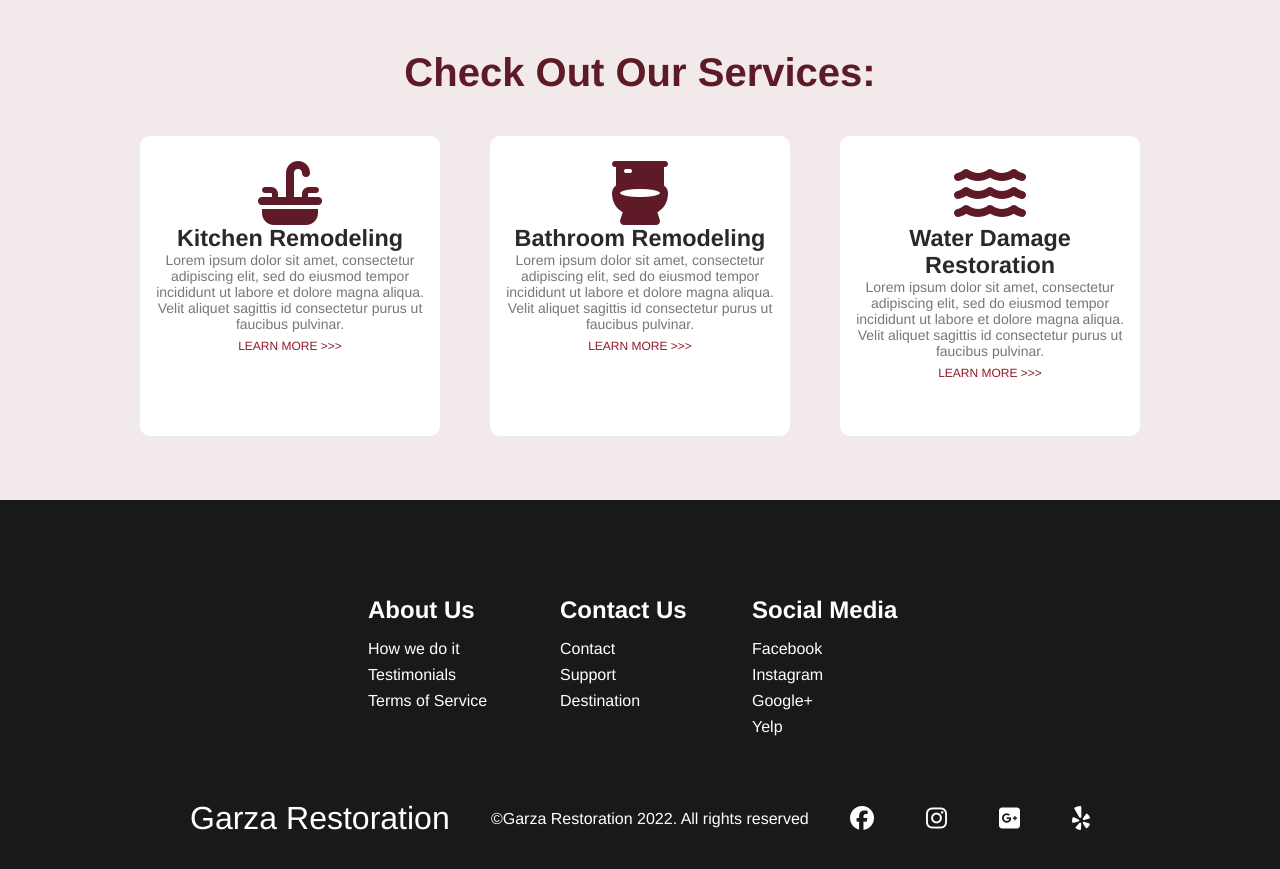
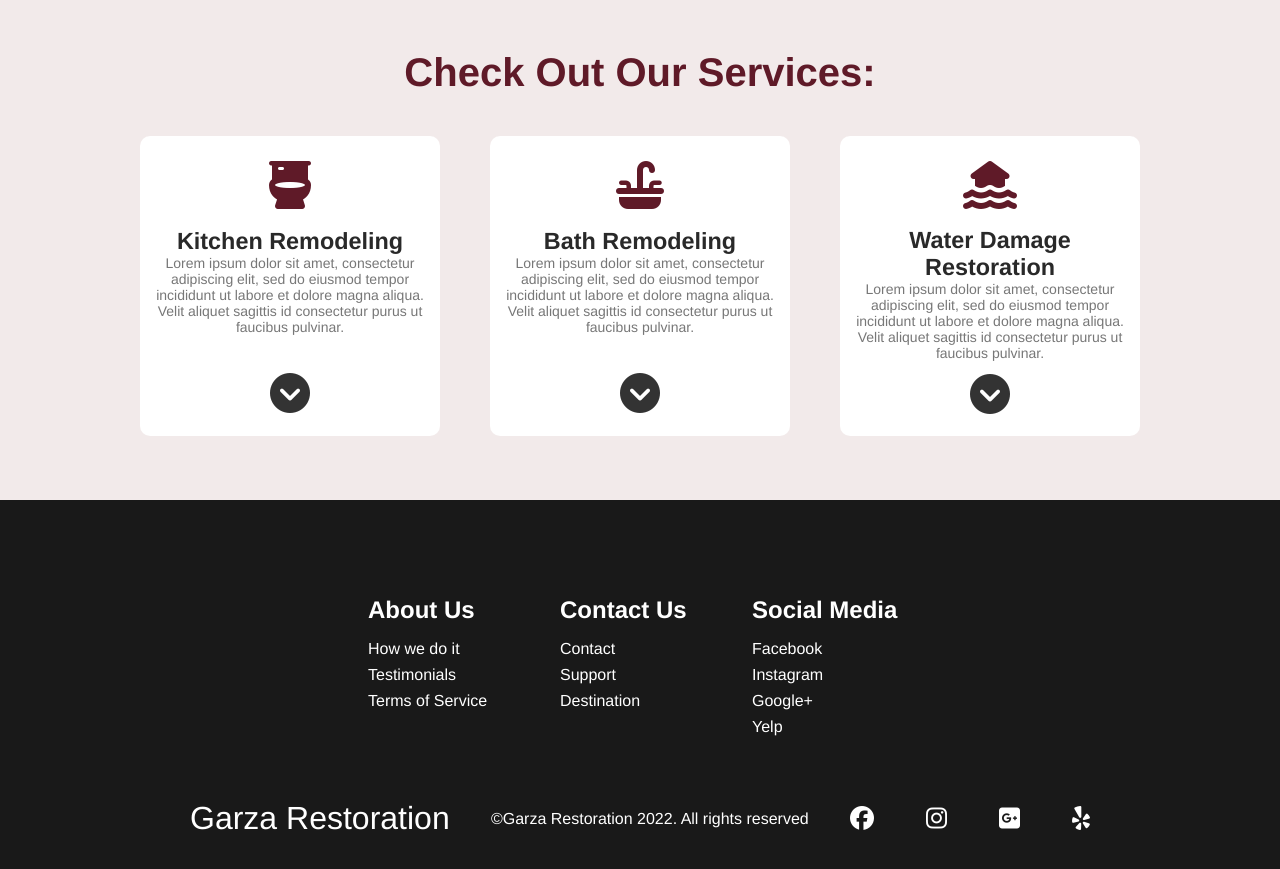
Before and after one commit to bryvl/garza-restoration, a Vue app: page / in a window 1280 px wide. Shown: the part 1400-2269 px from the top of the page. Built offline with nearby package versions, Linux system fonts and the light colour scheme.

Commit message:
made ServiceCard a reusable/scalable component as well as the ServiceIcon. Updated Vetur because it caused bugs with entire page being typo. Added buttons to service cards for later expanded content and commented for next steps.

```diff
--- a/src/App.vue
+++ b/src/App.vue
@@ -4,7 +4,7 @@
       <NavBar></NavBar>
       <HeroSection/>
       <AboutSection/>
-      <ServiceSection/>
+      <ServiceSection />
       <!-- ReviewSection -->
       <!-- Maybe Google Maps Location -->
       <FooterSection/>
@@ -18,6 +18,7 @@ import NavBar from './components/Navbar.vue'
 import HeroSection from './components/BodyContent/HeroSection.vue'
 import AboutSection from './components/BodyContent/AboutSection'
 import ServiceSection from './components/BodyContent/ServiceSection'
+// import ServiceCard from './components/BodyContent/ServiceSectionComponents/ServiceCard';
 import FooterSection from './components/Footer'
 
 export default {
@@ -27,6 +28,7 @@ export default {
     HeroSection,
     AboutSection,
     ServiceSection,
+    // ServiceCard,
     FooterSection
   }
 }
--- a/src/components/BodyContent/ServiceSection.vue
+++ b/src/components/BodyContent/ServiceSection.vue
@@ -4,45 +4,49 @@
             <h1>Check Out Our Services:</h1>
         </div>
         <div class="serviceSectionCardContainer">
-            <div class="serviceCard kitchenCard">
-                <div class="cardIconHeading">
-                    <i class="fa-solid fa-sink"></i>
-                </div>
-                <h3>Kitchen Remodeling</h3>
-                <p>
-                    Lorem ipsum dolor sit amet, consectetur adipiscing elit, sed do eiusmod tempor incididunt ut labore
-                    et dolore magna aliqua. Velit aliquet sagittis id consectetur purus ut faucibus pulvinar.
-                </p>
-                <a href="#">LEARN MORE >>></a>
-            </div>
-            <div class="serviceCard bathCard">
-                <div class="cardIconHeading">
-                    <i class="fa-solid fa-toilet"></i>
-                </div>
-                <h3>Bathroom Remodeling</h3>
-                <p>
-                    Lorem ipsum dolor sit amet, consectetur adipiscing elit, sed do eiusmod tempor incididunt ut labore
-                    et dolore magna aliqua. Velit aliquet sagittis id consectetur purus ut faucibus pulvinar.
-                </p>
-                <a href="#">LEARN MORE >>></a>
-            </div>
-            <div class="serviceCard waterRestorationCard">
-                <div class="cardIconHeading">
-                    <i class="fa-solid fa-water"></i>
-                </div>
-                <h3>Water Damage Restoration</h3>
-                <p>
-                    Lorem ipsum dolor sit amet, consectetur adipiscing elit, sed do eiusmod tempor incididunt ut labore
-                    et dolore magna aliqua. Velit aliquet sagittis id consectetur purus ut faucibus pulvinar.
-                </p>
-                <a href="#">LEARN MORE >>></a>
-            </div>
+            <ServiceCard
+                v-for="card in cards"
+                :key=card.id
+                :serviceTypeTitle="card.title"
+                :serviceDescription="card.description"
+                :serviceTypeIcon="card.iconClasses"
+            />
+            <!-- Add v-if <div> to serviceSectionCardContainer for expanded content-->
         </div>
     </div>
 </template>
 <script>
+import ServiceCard from './ServiceSectionComponents/ServiceCard';
+
 export default {
-    name: 'ServiceSection'
+    name: 'ServiceSection',
+    components: {
+        ServiceCard
+     },
+    data () {
+        return {
+            cards: [
+                {
+                    id: 1,
+                    title: "Kitchen Remodeling",
+                    description: "Lorem ipsum dolor sit amet, consectetur adipiscing elit, sed do eiusmod tempor incididunt ut labore et dolore magna aliqua. Velit aliquet sagittis id consectetur purus ut faucibus pulvinar.",
+                    iconClasses: "fa-solid fa-toilet"
+                },
+                {
+                    id: 2,
+                    title: "Bath Remodeling",
+                    description: "Lorem ipsum dolor sit amet, consectetur adipiscing elit, sed do eiusmod tempor incididunt ut labore et dolore magna aliqua. Velit aliquet sagittis id consectetur purus ut faucibus pulvinar.",
+                    iconClasses: "fa-solid fa-sink"
+                },
+                {
+                    id: 3,
+                    title: "Water Damage Restoration",
+                    description: "Lorem ipsum dolor sit amet, consectetur adipiscing elit, sed do eiusmod tempor incididunt ut labore et dolore magna aliqua. Velit aliquet sagittis id consectetur purus ut faucibus pulvinar.",
+                    iconClasses: "fa-solid fa-house-flood-water"
+                }
+            ]
+        }
+    }
 }
 </script>
 <style scoped>
@@ -52,38 +56,14 @@ export default {
         padding: 50px;
         background-color: #f2eaea;
         font-size: 1.25rem;
-}
-.serviceSectionHeader {
-    color: #5f1a28;
-}
+    }
+    .serviceSectionHeader {
+        color: #5f1a28;
+    }
     .serviceSectionCardContainer {
         width: 100%;
-        /* display: grid;
-        grid-template-columns: 1fr 1fr 1fr; */
         display: flex;
         justify-content: center;
         align-items: center;
     }
-    .serviceCard {
-        width: 300px;
-        height: 300px;
-        background-color: #fff;
-        border-radius: 10px;
-        padding: 25px 10px 10px 10px;
-        margin: 0 25px;
-        color: #292929;
-    }
-    .serviceCard p{
-        font-size: 14px;
-        color: #777;
-    }
-    .serviceCard a {
-        font-size: .75rem;
-        text-decoration: none;
-        color: #8f1a28;
-    }
-    .cardIconHeading i {
-        font-size: 4rem;
-        color: #5f1a28;
-    }
 </style>
--- /dev/null
+++ b/src/components/BodyContent/ServiceSectionComponents/ServiceCard.vue
@@ -0,0 +1,69 @@
+<template>
+    <div class="serviceCard kitchenCard">
+        <div class="cardIconHeading">
+            <ServiceIcon
+            :class="serviceTypeIcon"
+            />
+        </div>
+        <div class="textDescription">
+            <h3> {{ serviceTypeTitle }} </h3>
+            <p> {{ serviceDescription }} </p>
+        </div>
+        <div class="expandBtnContainer">
+            <button class="expandCardDownBtn"><i class="fa-solid fa-circle-chevron-down"></i></button>
+            <!-- Next should be adding expansion functionality to this button -->
+            <!-- Btn will toggle an .isExpanded boolean/class. if (isExpanded){toggleExpansion()} -->
+        </div>
+    </div>
+</template>
+<script>
+
+import ServiceIcon from './ServiceIcon.vue';
+
+export default {
+    name: 'ServiceCard',
+    components: { ServiceIcon },
+    props: [
+        'serviceTypeTitle',
+        'serviceDescription',
+        'serviceTypeIcon'
+    ]
+}
+</script>
+<style scoped>
+    .serviceCard {
+        width: 300px;
+        height: 300px;
+        display: grid;
+        grid-template-rows: 1fr 2fr 1fr;
+        background-color: #fff;
+        border-radius: 10px;
+        padding: 25px 10px 10px 10px;
+        margin: 0 25px;
+        color: #292929;
+    }
+    .serviceCard p{
+        font-size: 14px;
+        color: #777;
+    }
+    .serviceCard a {
+        font-size: .75rem;
+        text-decoration: none;
+        color: #8f1a28;
+    }
+    .expandBtnContainer {
+        display: flex;
+        flex-direction: column;
+        justify-content: center;
+        align-items: center;
+    }
+    .expandCardDownBtn {
+        background-color: rgba(255, 255, 255, 0%);
+        border: none;
+        cursor: pointer;
+    }
+    .expandCardDownBtn i {
+        font-size: 2.5rem;
+        color: #333;
+    }
+</style>
--- /dev/null
+++ b/src/components/BodyContent/ServiceSectionComponents/ServiceIcon.vue
@@ -0,0 +1,14 @@
+<template>
+        <i></i>
+</template>
+<script>
+export default {
+    name: "ServiceIcon",
+}
+</script>
+<style scoped>
+    i {
+        font-size: 3rem;
+        color: #5f1a28;
+    }
+</style>
```
